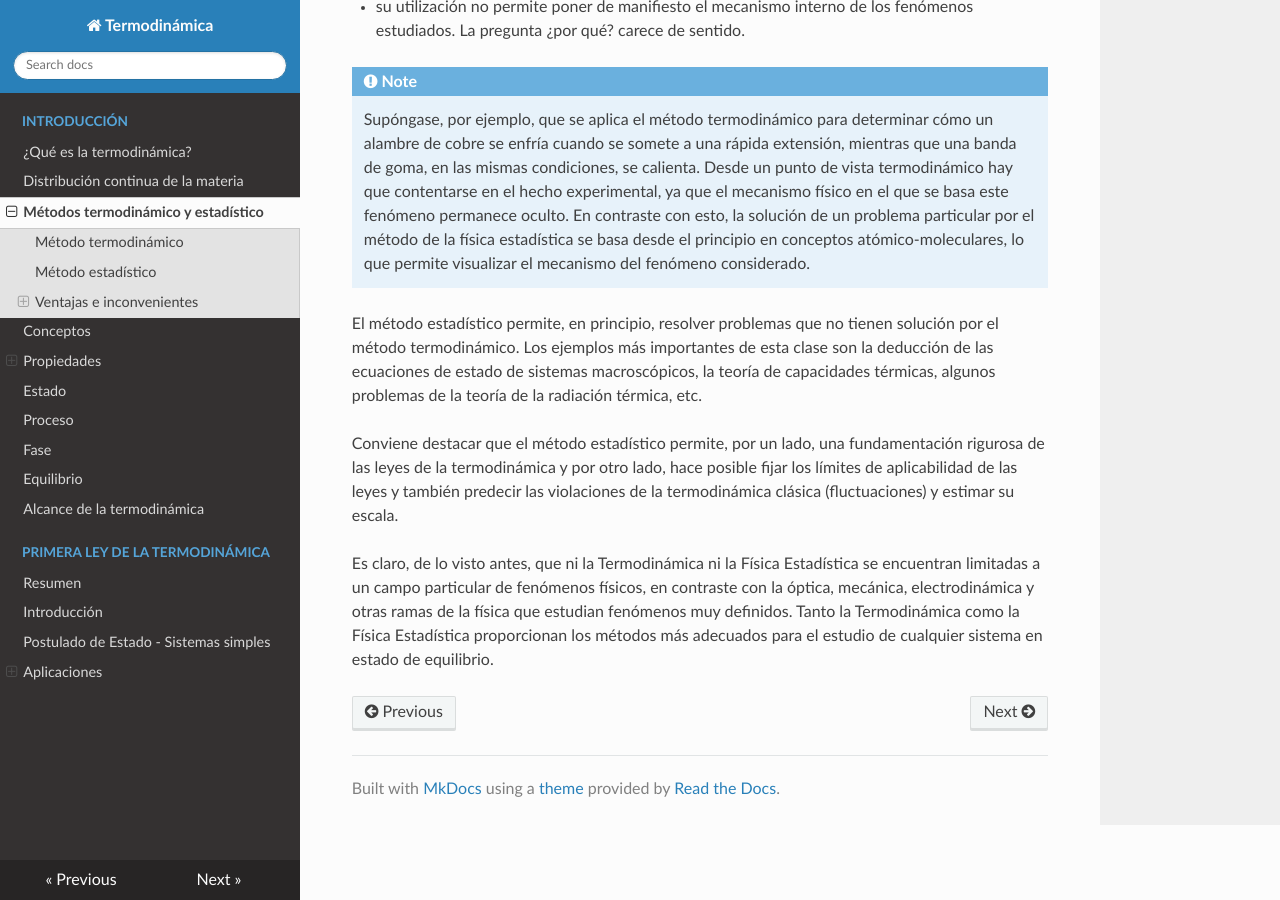
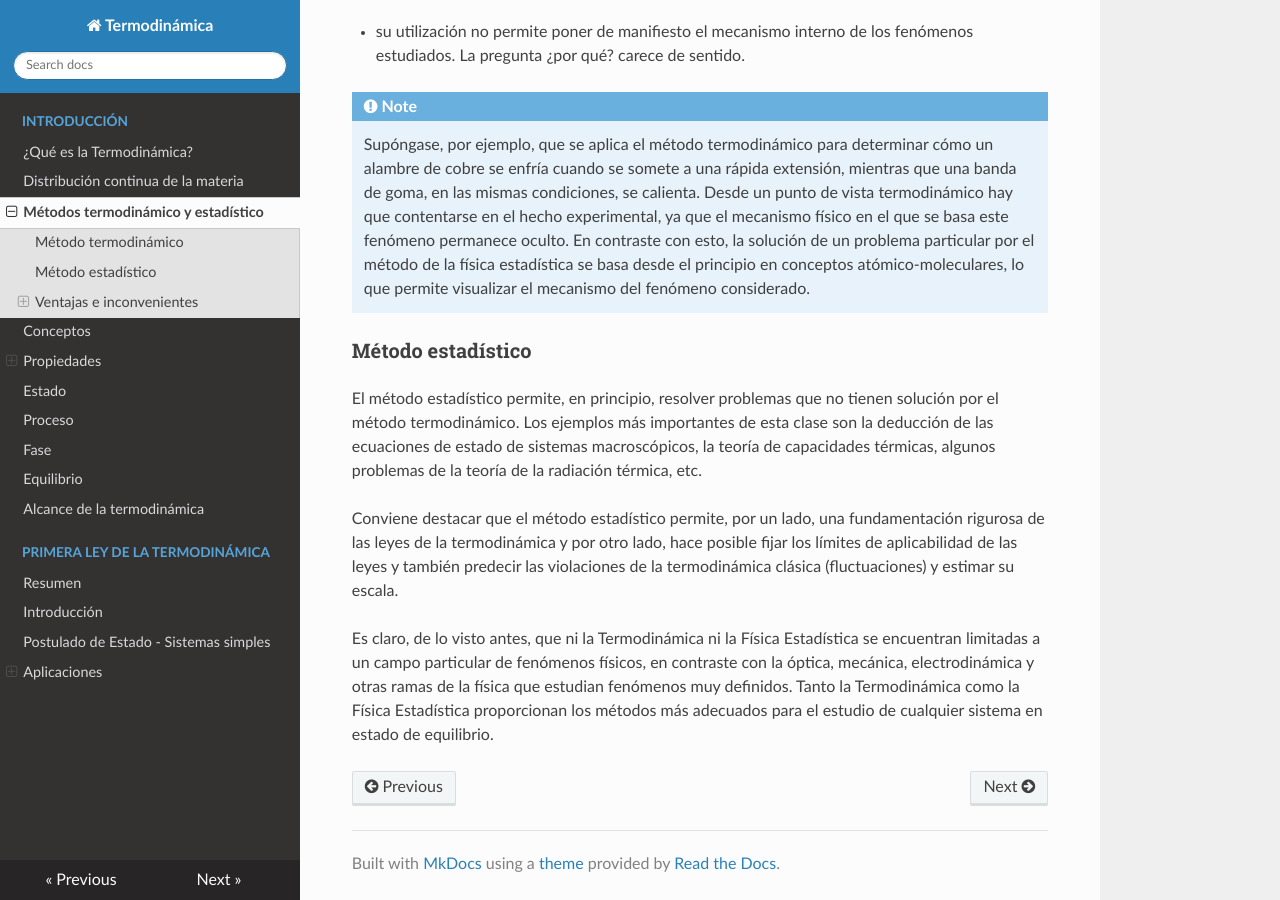
Before and after one commit to mantielero/termo, an MkDocs documentation site: the page built from docs/metodos_termodinamico_estadistico.md, in a window 1280 px wide and 900 px high, scrolled down 1150 px. Built offline with MkDocs 1.6.1, drawn with Linux system fonts in a browser that asks for light colours; nearby versions of some CDN libraries.

Commit message:
Reestructuración

```diff
--- a/docs/metodos_termodinamico_estadistico.md
+++ b/docs/metodos_termodinamico_estadistico.md
@@ -1,18 +1,17 @@
-
-## Método termodinámico y método estadístico
+# Método termodinámico y método estadístico
 El estudio de los procesos que tienen lugar en los sistemas macroscópicos, es decir, sistemas formados por un gran número de micro partículas (átomos, moléculas, iones, etc., dependiendo de la clase de sistema) puede abordarse siguiendo dos métodos:
 
 - Método termodinámico.
 - Método estadístico.
 
-### Método termodinámico
+## Método termodinámico
 Es independiente de cualesquiera modelos de la estructura de la materia (para nada requiere la existencia de átomos, moléculas, etc.). Esencialmente es un método fenomenológico, es decir, su propósito fundamental es establecer relaciones entre propiedades directamente observables (que se miden por procedimientos macroscópicos), tales como presión, volumen, temperatura, concentración de disoluciones, intensidad de campos eléctricos, y magnéticos, etc. Magnitudes asociadas con la estructura atómica y molecular de la materia (dimensiones de átomos o moléculas, su masa, etc.) no son utilizadas por el método termodinámico en la solución de problemas.
 
-### Método estadístico
+## Método estadístico
 Se basa en la utilización de modelos atómico-moleculares. El propósito fundamental de la física estadística puede formularse como sigue: utilizando las leyes que gobiernan el comportamiento de las partículas integrantes de un determinado sistema, deduce las leyes que gobiernan el comportamiento de las magnitudes macroscópicas que definen el sistema mencionado.
 
-### Ventajas e inconvenientes
-#### Método termodinámico
+## Ventajas e inconvenientes
+### Método termodinámico
 Ventajas:
 
 - Mayor generalidad: al ser independiente de modelos estructurales determinados. Los resultados obtenidos por la utilización de la física estadística son ciertos sólo en el intervalo de validez de las hipótesis efectuadas en relación con el comportamiento de los constituyentes del sistema.
@@ -26,7 +25,7 @@ Desventajas:
 !!! note Ejemplo
     Supóngase, por ejemplo, que se aplica el método termodinámico para determinar cómo un alambre de cobre se enfría cuando se somete a una rápida extensión, mientras que una banda de goma, en las mismas condiciones, se calienta. Desde un punto de vista termodinámico hay que contentarse en el hecho experimental, ya que el mecanismo físico en el que se basa este fenómeno permanece oculto. En contraste con esto, la solución de un problema particular por el método de la física estadística se basa desde el principio en conceptos atómico-moleculares, lo que permite visualizar el mecanismo del fenómeno considerado.
 
-
+### Método estadístico
 El método estadístico permite, en principio, resolver problemas que no tienen solución por el método termodinámico. Los ejemplos más importantes de esta clase son la deducción de las ecuaciones de estado de sistemas macroscópicos, la teoría de capacidades térmicas, algunos problemas de la teoría de la radiación térmica, etc.
 
 Conviene destacar que el método estadístico permite, por un lado, una fundamentación rigurosa de las leyes de la termodinámica y por otro lado, hace posible fijar los límites de aplicabilidad de las leyes y también predecir las violaciones de la termodinámica clásica (fluctuaciones) y estimar su escala.
--- a/mkdocs.yml
+++ b/mkdocs.yml
@@ -8,7 +8,7 @@ theme:
 
 nav:
   - Introducción:
-    - ¿Qué es la termodinámica?: index.md
+    - ¿Qué es la Termodinámica?: index.md
     - Distribución continua de la materia: distribucion_continua_materia.md
     - Métodos termodinámico y estadístico: metodos_termodinamico_estadistico.md
     - Conceptos: conceptos.md
```
Also changed, not shown: docs/alcance_termodinamica.md (+1 -0 lines), docs/distribucion_continua_materia.md (+2 -4 lines), docs/index.md (+1 -0 lines).
